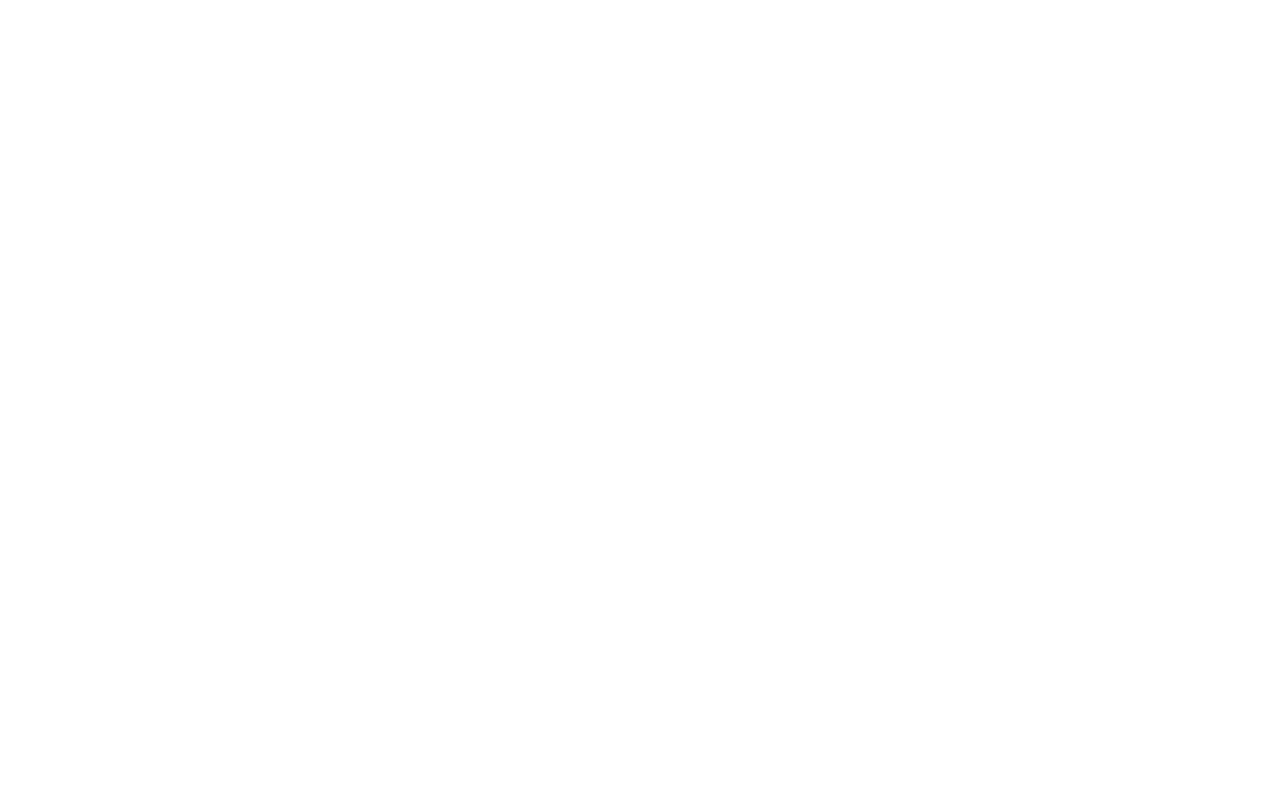
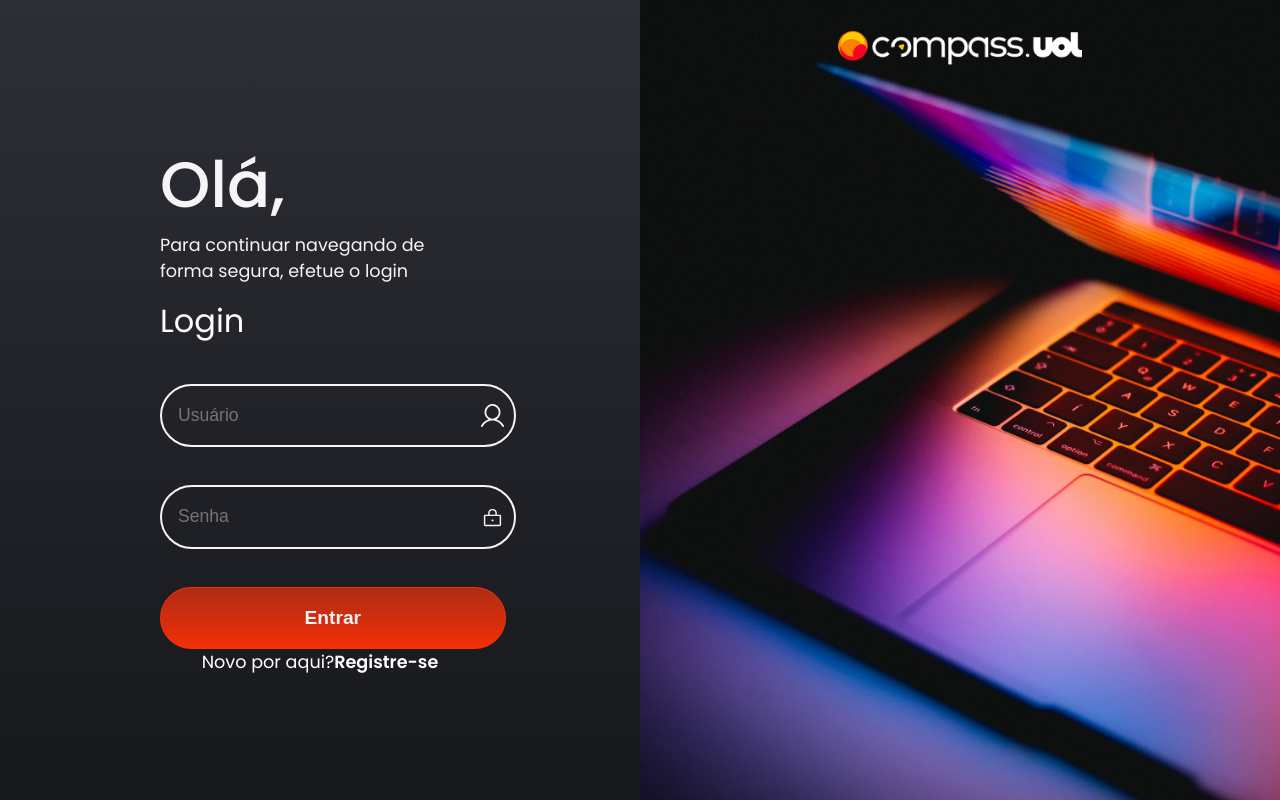
Before and after one commit to JanainaNogueira/Desafio-Social-Media, a React (Vite) app: page / in a window 1280 px wide. Built offline with nearby package versions, Linux system fonts and the light colour scheme.

Commit message:
feat: Create login page structure

```diff
--- a/src/App.css
+++ b/src/App.css
@@ -1,4 +1,15 @@
-#root {
+#root, body,html {
   margin: 0;
   padding: 0;
+  height: 100%;
 }
+
+*{
+  padding: 0;
+  margin: 0;
+}
+
+a{
+  text-decoration: none;
+  color: #ffffff;
+}
--- a/src/App.tsx
+++ b/src/App.tsx
@@ -1,10 +1,11 @@
 import './App.css'
+import Login from './pages/login'
 
 function App(){
 
   return (
     <>
-
+      <Login/>
     </>
   )
 }
--- a/src/components/button/index.module.css
+++ b/src/components/button/index.module.css
@@ -1,11 +1,20 @@
 .buttonDefault{
     display: flex;
-    width: 50%;
-    padding: 1.5rem 2rem;
-    justify-content: space-between;
-    align-items: flex-start;
+    width: 108%;
+    padding: 1.2rem 2rem;
+    justify-content: center;
     color: var(--white);
     border-radius: 4.6rem;
     border: 1px solid var(--orange, #FE2E05);
     background: var(--gradient-button, linear-gradient(180deg, #AD2D14 0%, #F42E07 100%));
+    font-size: 1.2rem;
+    font-style: normal;
+    font-weight: 600;
+    line-height: normal;
+    cursor: pointer;
 }
+@media(max-width:375px){
+    .buttonDefault{
+        width: 117%;
+    }
+}
--- /dev/null
+++ b/src/components/form/index.module.css
@@ -0,0 +1,23 @@
+.form_login{
+    display: flex;
+    flex-direction: column;
+    height: 46%;
+    width: 50%;
+    gap: 2.4rem;
+}
+.form_login h2{
+    color: #ffffff;
+    font-size: 2rem;
+    font-style: normal;
+    font-weight: 400;
+    line-height: normal;
+}
+@media(max-width:375px){
+    .form_login{
+        width: 80%;
+        gap: 1.5rem;
+    }
+    .form_login h2{
+        font-size: 1.8rem;
+    }
+}
--- /dev/null
+++ b/src/components/form/index.tsx
@@ -0,0 +1,21 @@
+import Style from './index.module.css'
+import Input from '../../components/input'
+import User from '../../assets/img/user.svg'
+import Lock from  '../../assets/img/lock.svg'
+import Button from '../../components/button'
+
+function Formulario(){
+    return(
+        <form className={Style.form_login}>
+            <h2>Login</h2>
+            <Input type="text" placeholder="Usuário"
+                icon={User}
+            />
+            <Input type="password" placeholder="Senha"
+                icon={Lock}
+            />
+            <Button text="Entrar"/>
+        </form>
+    )
+}
+export default Formulario
--- a/src/components/input/index.module.css
+++ b/src/components/input/index.module.css
@@ -1,15 +1,15 @@
 @import '../../styles/variables.css';
-*{
-    background-color: black;
-}
 .input{
-    width: 50%;
+    width: 100%;
     border-radius: 4.6rem;
     border: 2px solid var(--white, #F5F5F5);
     color:var(--gray-gray-300);
+    background: none;
     background-repeat: no-repeat;
     background-size: 1.3em;
     background-position: 97%;
-    padding: 1.5rem 2rem;
+    padding: 1.2rem 1rem;
     cursor:pointer;
+    font-size: 1.1rem;
+    font-style: normal;
 }
--- /dev/null
+++ b/src/pages/login/index.module.css
@@ -0,0 +1,66 @@
+.container{
+    display: flex;
+    width: 100%;
+    height: 100%;
+    align-items: center;
+    background: var(--gradient-background, linear-gradient(180deg, #2E2F36 0%, #17181C 100%));
+}
+.main{
+    display: flex;
+    flex-direction: column;
+    align-items: center;
+    width: 50%;
+}
+.main__text{
+    margin: 2%;
+    width: 50%;
+}
+.main__text h1{
+    font-size: 4rem;
+    font-weight: 500;
+}
+.main__text p{
+    font-size: 1.1rem;
+    font-weight: 400;
+
+}
+.main__text h1, .main__text p{
+    color: var(--white);
+    font-style: normal;
+    line-height: normal;
+}
+.main a{
+    cursor: pointer;
+    font-size: 1.1rem;
+}
+.side_image{
+    width: 50%;
+    height: 100%;
+    background: url(../../assets/img/side-image.png) no-repeat;
+    background-size: cover;
+}
+.side_image img{
+    display: flex;
+    height: 100%;
+    width: 100%;
+    object-fit: cover;
+}
+@media(max-width:375px){
+    .main{
+        width: 100%;
+        align-items: start;
+        padding-left:5% ;
+    }
+    .side_image{
+        display: none;
+    }
+    .main__text{
+        width: 80%;
+    }
+    .main a{
+        width: 90%;
+        margin: 3%;
+        text-align: center;
+    }
+
+}
--- /dev/null
+++ b/src/pages/login/index.tsx
@@ -0,0 +1,21 @@
+import Form from '../../components/form'
+import Style from './index.module.css'
+
+function Login(){
+    return(
+        <div className={Style.container}>
+            <main className={Style.main}>
+                <div className={Style.main__text}>
+                    <h1>Olá,</h1>
+                    <p>Para continuar navegando de forma segura, efetue o login</p>
+                </div>
+                <Form/>
+                <a href='#'>Novo por aqui?<strong>Registre-se</strong></a>
+            </main>
+            <aside className={Style.side_image}>
+            </aside>
+        </div>
+    )
+}
+
+export default Login
--- a/src/styles/variables.css
+++ b/src/styles/variables.css
@@ -9,5 +9,6 @@
     --black:#000000;
     --orange:#fe2e05;
     --yellow:#e9b425;
-    --gradient-button:linear-gradient(180deg, #AD2D14 0%, #F42E07 100%)
+    --gradient-button:linear-gradient(180deg, #AD2D14 0%, #F42E07 100%);
+    --gradient-background:linear-gradient(180deg, #2E2F36 0%, #17181C 100%);
 }
```
Also changed, not shown: src/assets/img/side-image.png (renamed from src/assets/img/side image.png).
